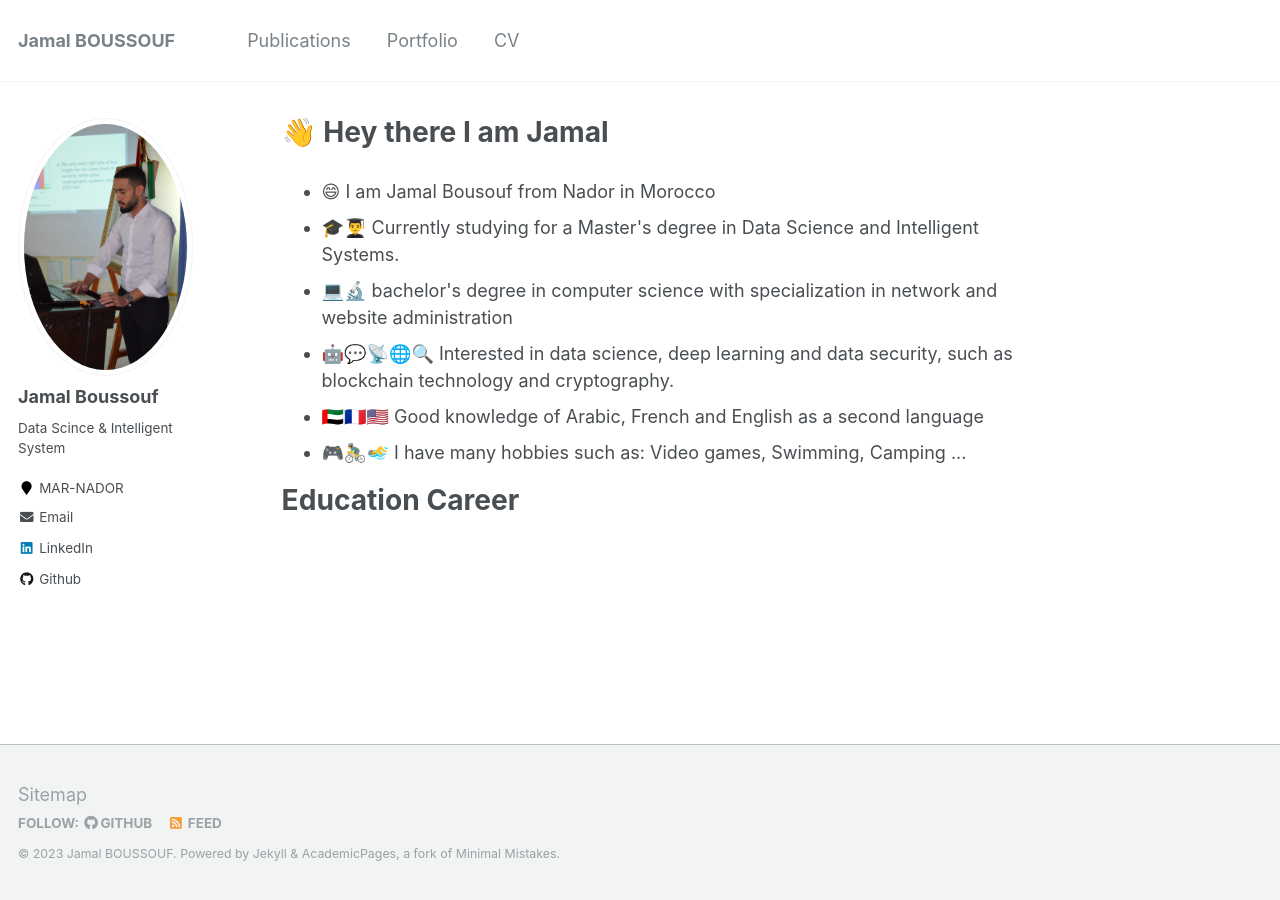
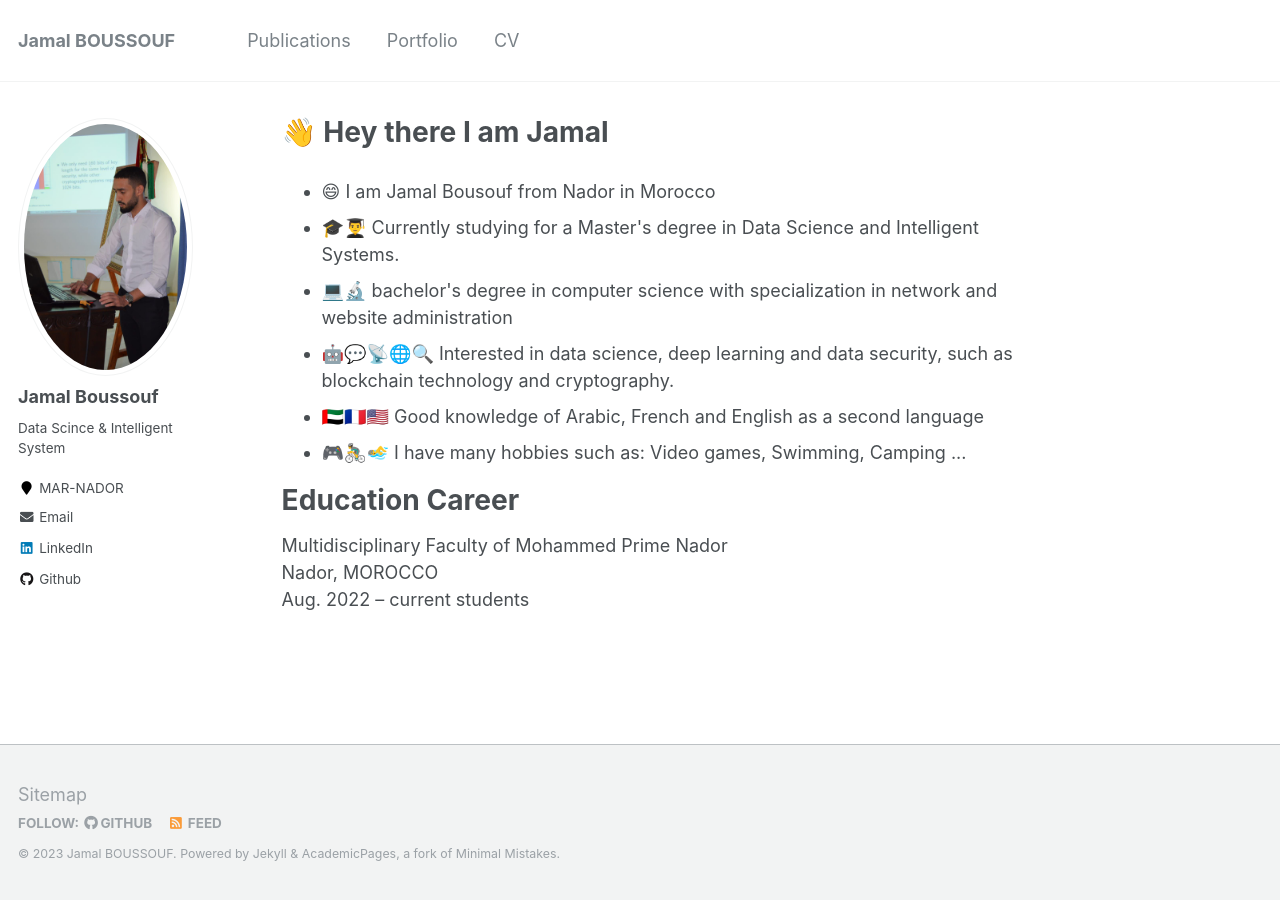
Before and after one commit to jboussouf/jboussouf.github.io, a Jekyll site: the page built from _pages/about.md, in a window 1280 px wide. Built offline with Jekyll 4.4.1, drawn with Linux system fonts in a browser that asks for light colours.

Commit message:
education

```diff
--- a/_pages/about.md
+++ b/_pages/about.md
@@ -19,3 +19,12 @@ redirect_from:
 
 Education Career
 ======
+<div>
+  <div>
+    Multidisciplinary Faculty of Mohammed Prime Nador
+  </div>
+  <div>
+    Nador, MOROCCO<br>
+    Aug. 2022 – current students
+  </div>
+</div>
```
